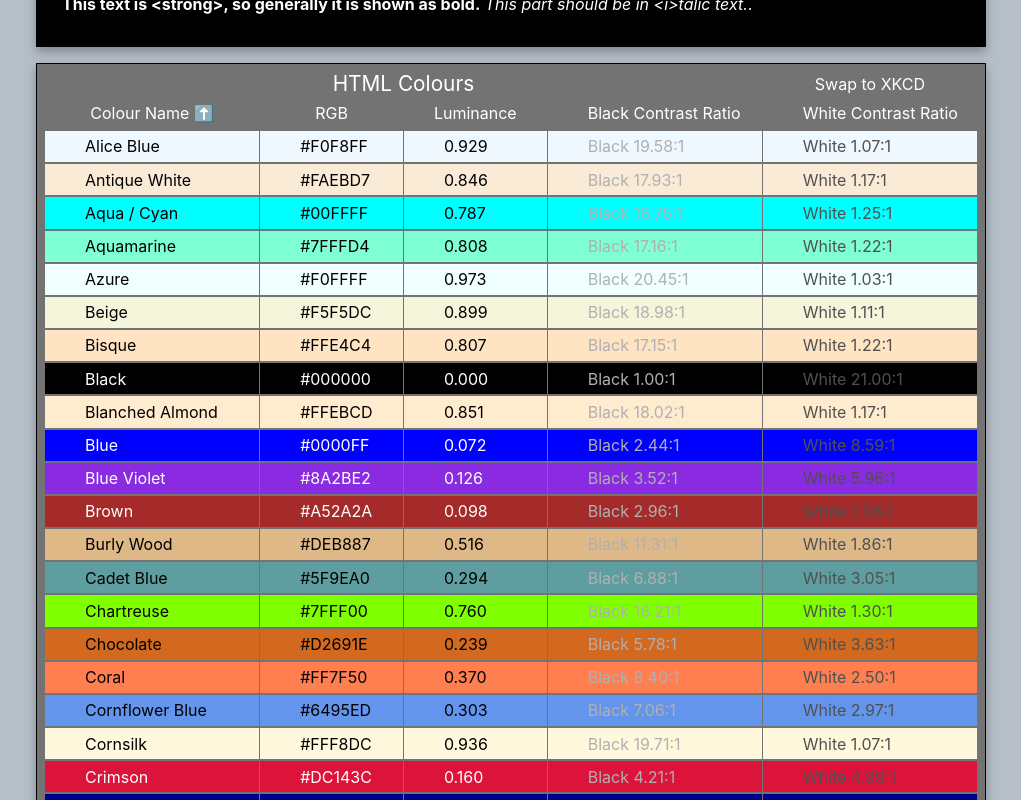
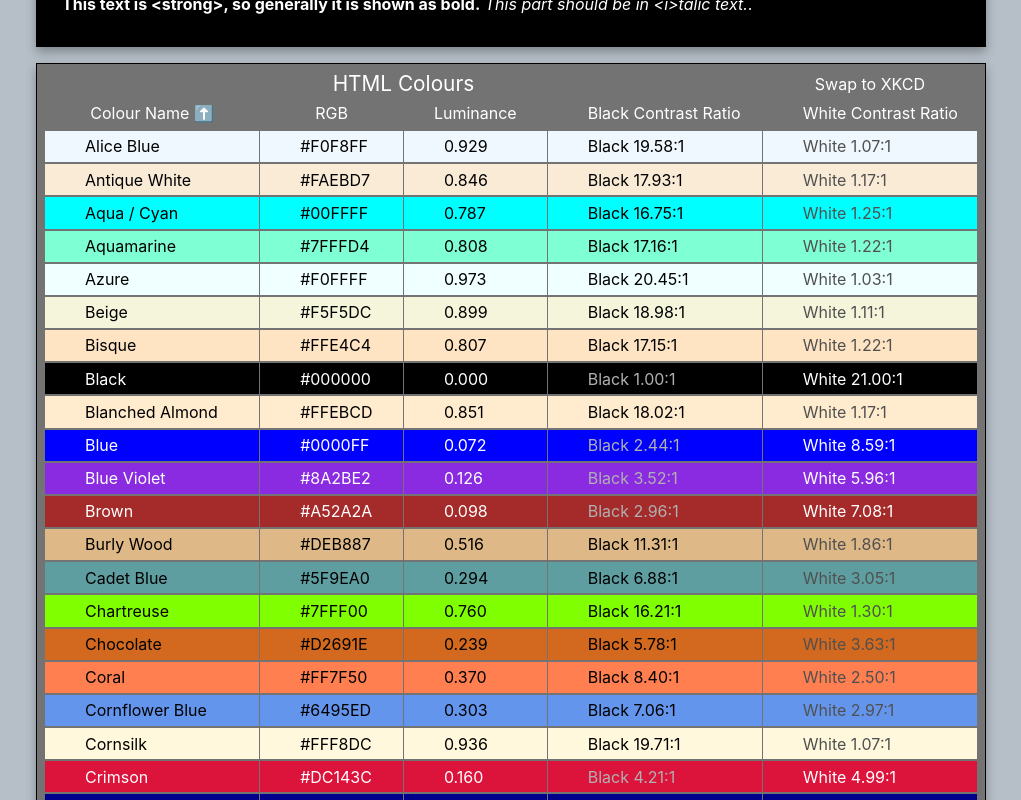
Before and after one commit to JulianNicholls/palette-visualiser-3, a React app: page / in a window 1280 px wide. Shown: the part 1380-2180 px from the top of the page, without its empty margins (129-1150 px from the left). Built offline with nearby package versions, Linux system fonts and the light colour scheme.

Commit message:
Correct use of AAThreshold in ColourListLine.

```diff
--- a/src/components/ColourListLine.js
+++ b/src/components/ColourListLine.js
@@ -1,7 +1,7 @@
 import React from 'react';
 import PropTypes from 'prop-types';
 
-import { ratioThreshold } from '../conversions';
+import { AAThreshold } from '../conversions';
 
 // Luminance of Black and White + 0.05 for the contrast calculation
 const BLACK = 0.05;
@@ -16,8 +16,8 @@ const ColourListLine = ({ name, value, luminance }) => {
 
   // Display black and white on the colour, if the ratio is good then use
   // black or white, otherwise use a mid-grey, biased toward the opposite
-  const blackColour = blackRatio > ratioThreshold ? 'black' : '#b0b0b0';
-  const whiteColour = whiteRatio > ratioThreshold ? 'white' : '#505050';
+  const blackColour = blackRatio > AAThreshold ? 'black' : '#b0b0b0';
+  const whiteColour = whiteRatio > AAThreshold ? 'white' : '#505050';
 
   const baseStyle = { background: value, color: nameColour };
 
```
